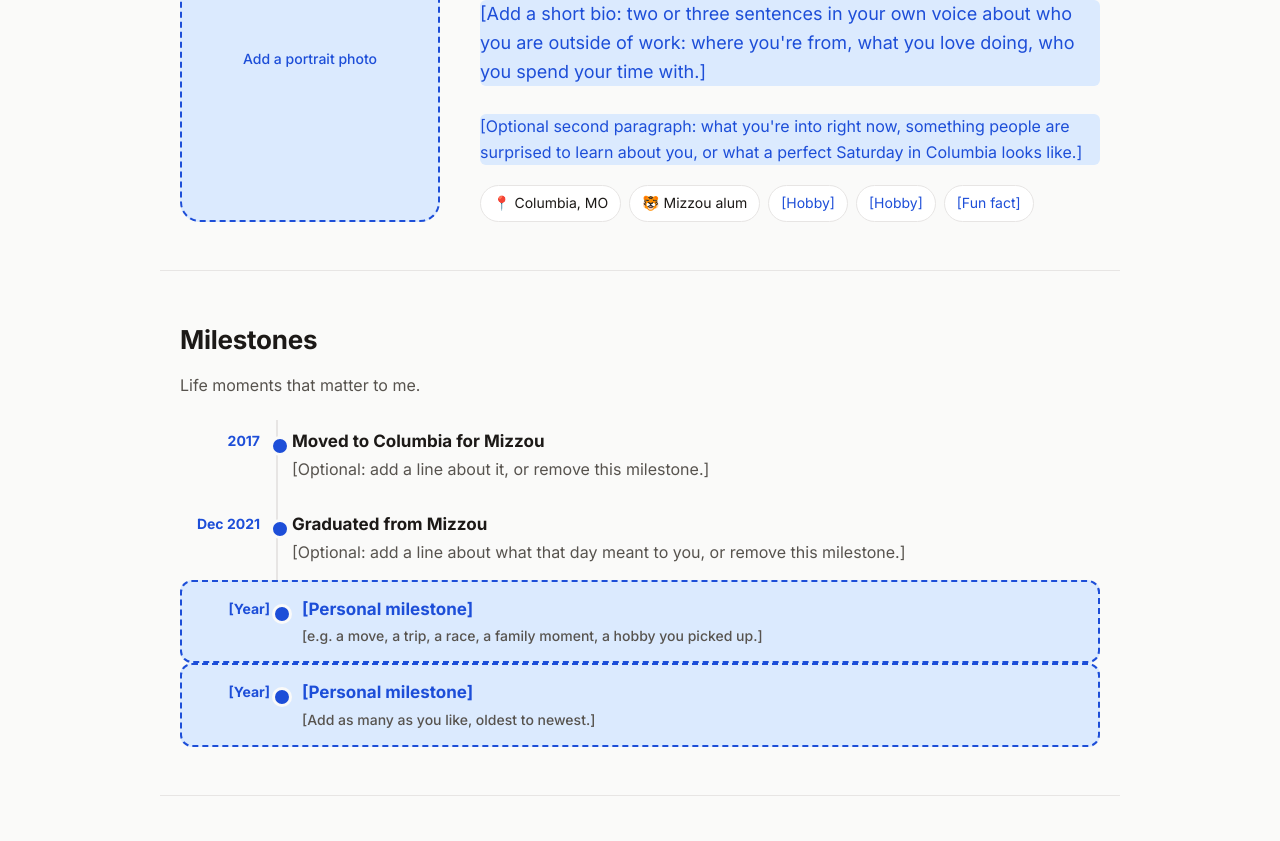
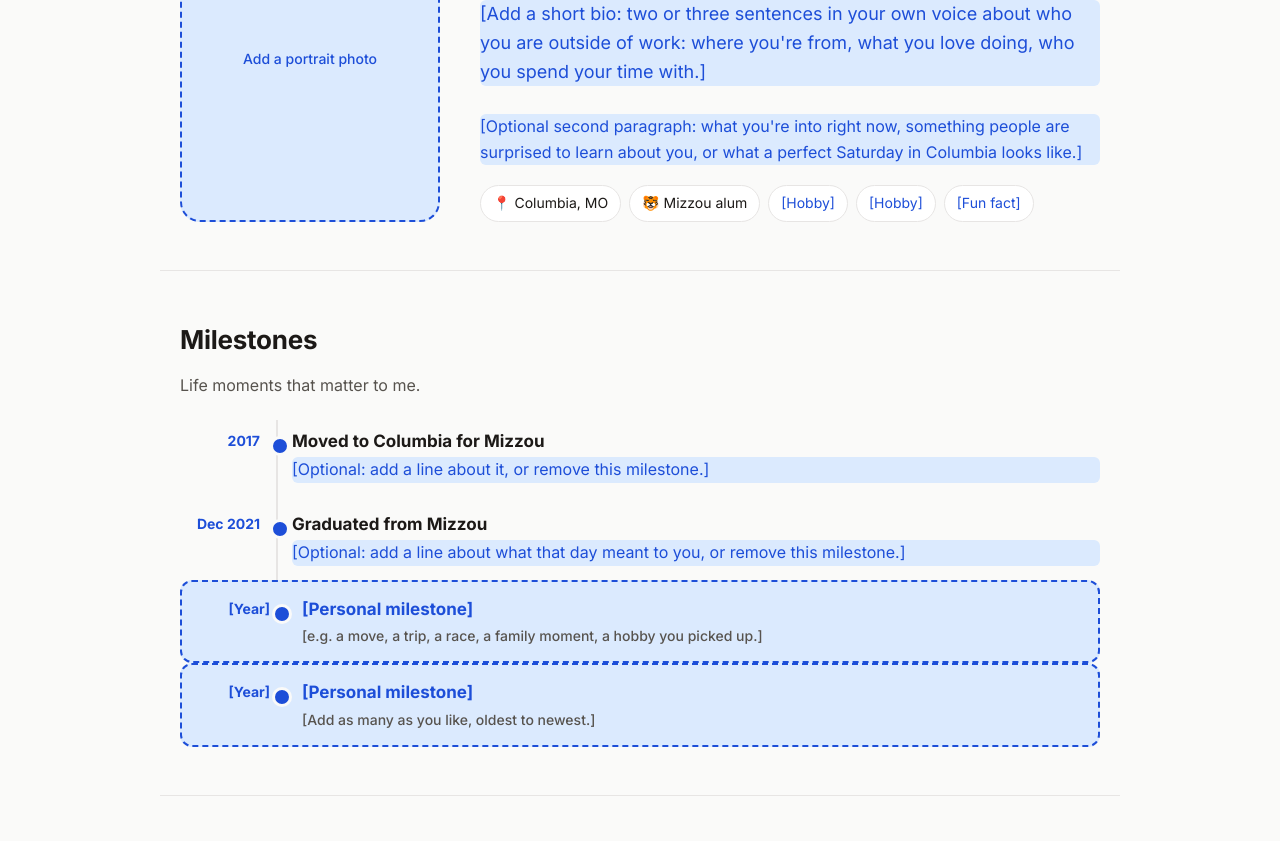
Before and after one commit to Andrew-Jake-Evans/andrew-jake-evans.github.io, a plain HTML site: page about/index.html in a window 1280 px wide. Shown: the part 236-1077 px from the top of the page. Drawn offline with Linux system fonts and the light colour scheme.

Commit message:
Mark optional milestone lines as placeholders
Co-Authored-By: Claude Opus 5.5 <noreply@anthropic.com>

```diff
--- a/about/index.html
+++ b/about/index.html
@@ -51,11 +51,11 @@
       <ol class="timeline">
         <li>
           <span class="when">2017</span>
-          <div><h3>Moved to Columbia for Mizzou</h3><p>[Optional: add a line about it, or remove this milestone.]</p></div>
+          <div><h3>Moved to Columbia for Mizzou</h3><p class="todo-text">[Optional: add a line about it, or remove this milestone.]</p></div>
         </li>
         <li>
           <span class="when">Dec 2021</span>
-          <div><h3>Graduated from Mizzou</h3><p>[Optional: add a line about what that day meant to you, or remove this milestone.]</p></div>
+          <div><h3>Graduated from Mizzou</h3><p class="todo-text">[Optional: add a line about what that day meant to you, or remove this milestone.]</p></div>
         </li>
         <li class="todo">
           <span class="when">[Year]</span>
```
